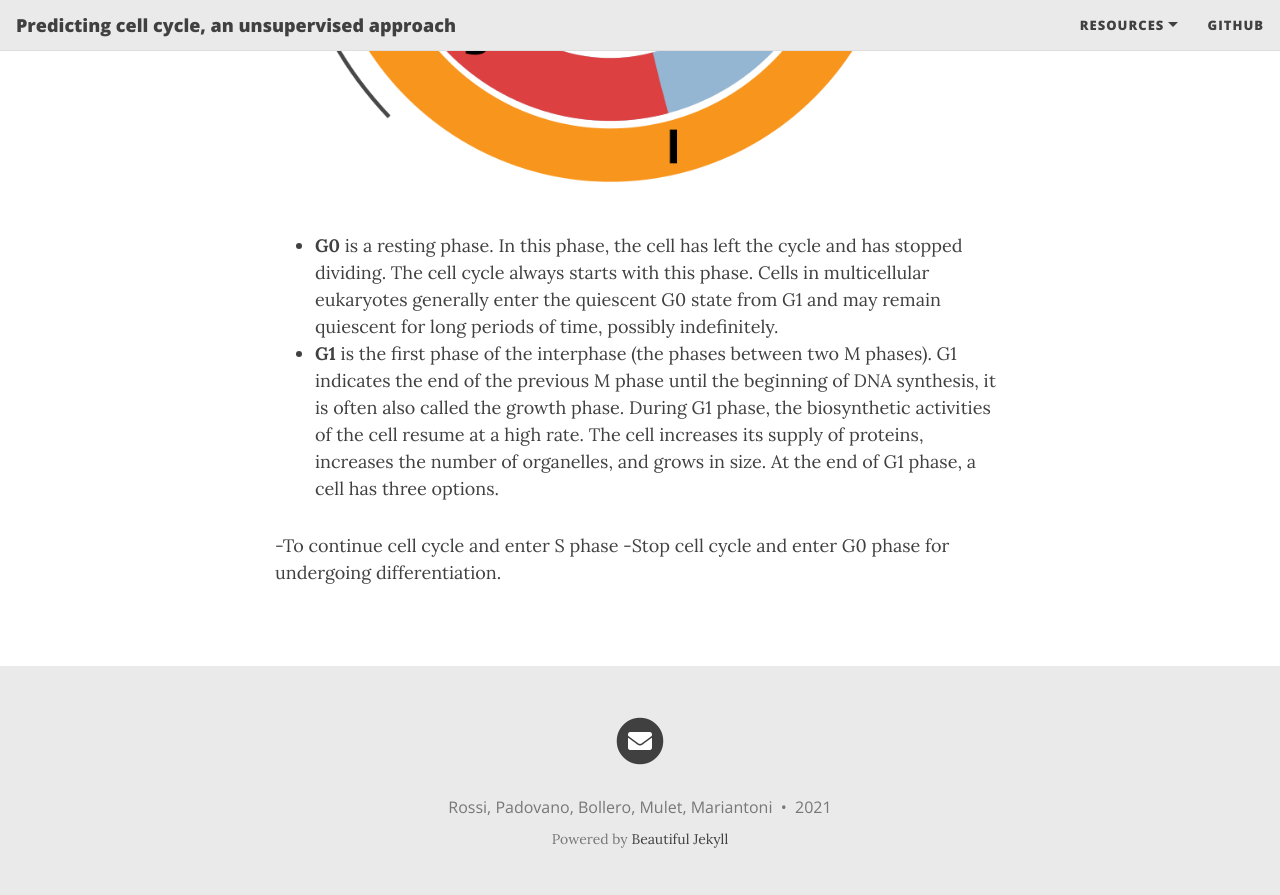
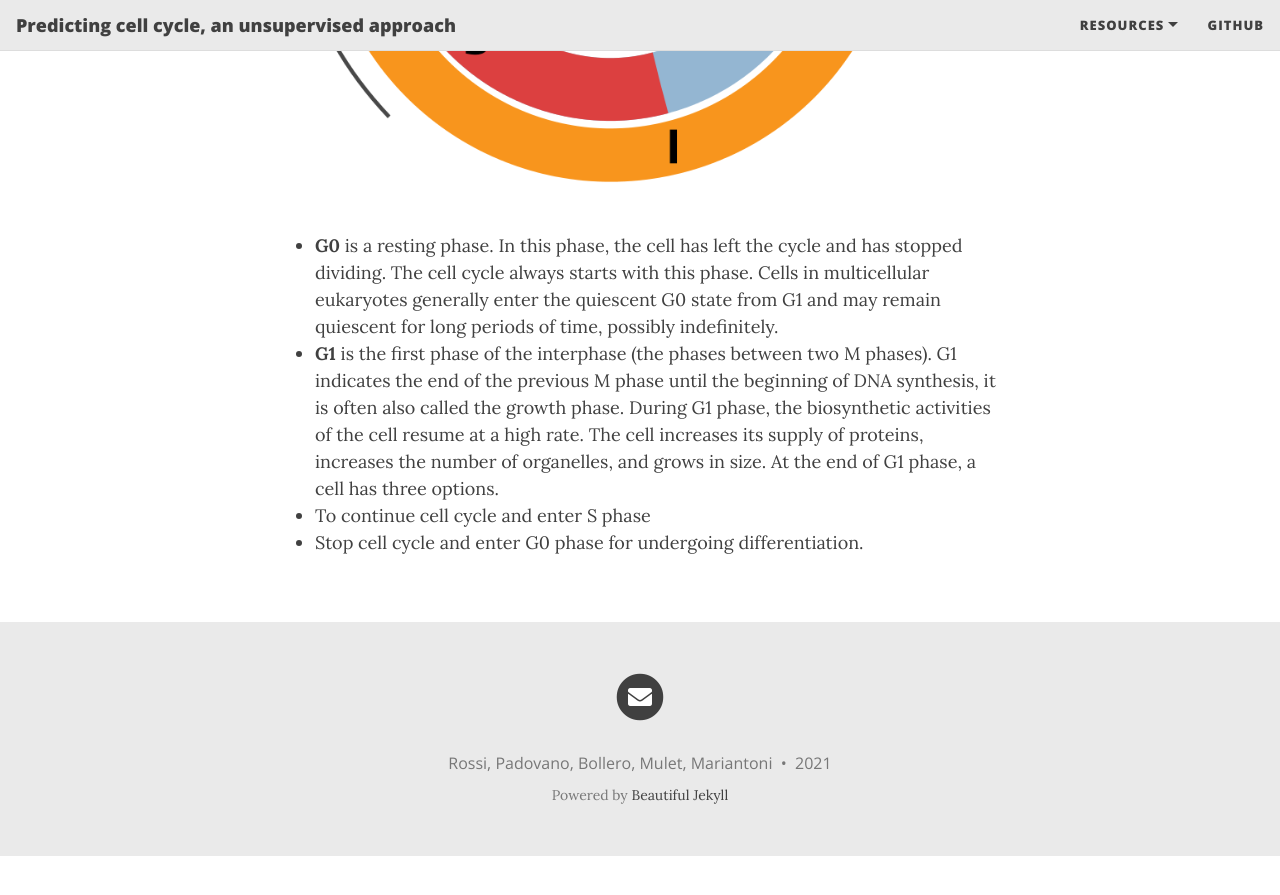
Before and after one commit to lucarossi9/statistical_computation_4, a Jekyll site: the page built from index.md, in a window 1280 px wide and 900 px high, scrolled down 2514 px. Shown: the top 895 px of the window. Built offline with Jekyll 4.4.1, drawn with Linux system fonts in a browser that asks for light colours; nearby versions of some CDN libraries; the list of posts is cut into pages by our own code; after the commit the page ends 3370 px from its top, so only the background shows below that.

```diff
--- a/index.md
+++ b/index.md
@@ -26,6 +26,5 @@ Cell cycle is the most fundamental biological process underlying the existence a
 
 * **G0** is a resting phase. In this phase, the cell has left the cycle and has stopped dividing. The cell cycle always starts with this phase. Cells in multicellular eukaryotes generally enter the quiescent G0 state from G1 and may remain quiescent for long periods of time, possibly indefinitely.
 * **G1** is the first phase of the interphase (the phases between two M phases). G1 indicates the end of the previous M phase until the beginning of DNA synthesis, it is often also called the growth phase. During G1 phase, the biosynthetic activities of the cell resume at a high rate. The cell increases its supply of proteins, increases the number of organelles, and grows in size. At the end of G1 phase, a cell has three options.
-
--To continue cell cycle and enter S phase
--Stop cell cycle and enter G0 phase for undergoing differentiation.
+* To continue cell cycle and enter S phase
+* Stop cell cycle and enter G0 phase for undergoing differentiation.
```
